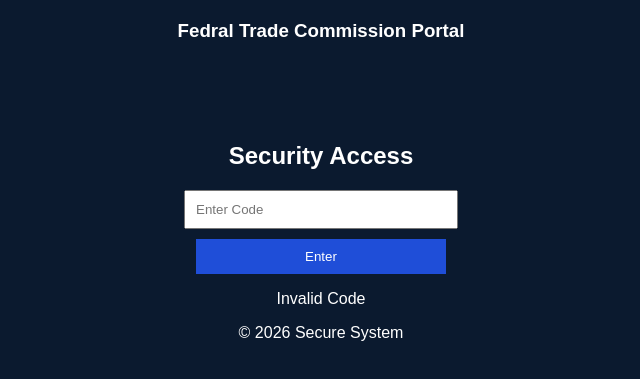
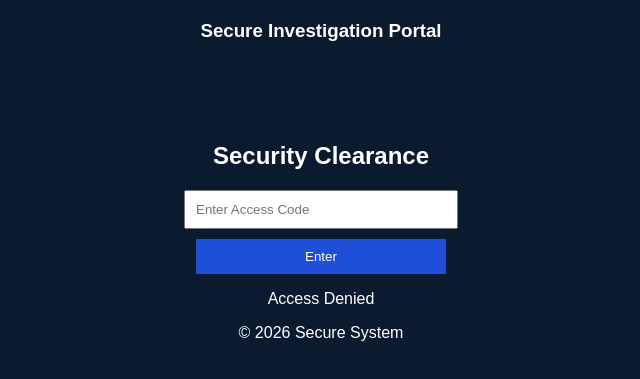
Before and after one commit to servercore5/Fyi, a plain HTML site: page index.html in a window 1280 px wide. Both pictures are taken after a click on the button "Enter". Shown: the part 27-406 px from the top of the page, without its empty margins (319-959 px from the left). Drawn offline with Linux system fonts and the light colour scheme.

Commit message:
Update index.html

```diff
--- a/index.html
+++ b/index.html
@@ -2,35 +2,33 @@
 <html>
 <head>
 <link rel="stylesheet" href="style.css">
+<script src="script.js"></script>
 </head>
 
 <body>
 
 <header>
-  <img src="125.png" class="logo">
-  <h3>Fedral Trade Commission Portal</h3>
+<img src="125.png" class="logo">
+<h3>Secure Investigation Portal</h3>
 </header>
 
 <div class="container">
-<h2>Security Access</h2>
+<h2>Security Clearance</h2>
 
-<input id="code" placeholder="Enter Code">
-<button onclick="go()">Enter</button>
+<input id="code" placeholder="Enter Access Code">
+<button onclick="check()">Enter</button>
 
 <p id="msg"></p>
 </div>
 
-<footer>
-© 2026 Secure System
-</footer>
+<footer>© 2026 Secure System</footer>
 
 <script>
-function go(){
- let c=document.getElementById("code").value;
- if(c==="231897"){
-  location="auth.html";
+function check(){
+ if(code.value==="231897"){
+  go("auth.html");
  } else {
-  msg.innerText="Invalid Code";
+  msg.innerText="Access Denied";
  }
 }
 </script>
```
